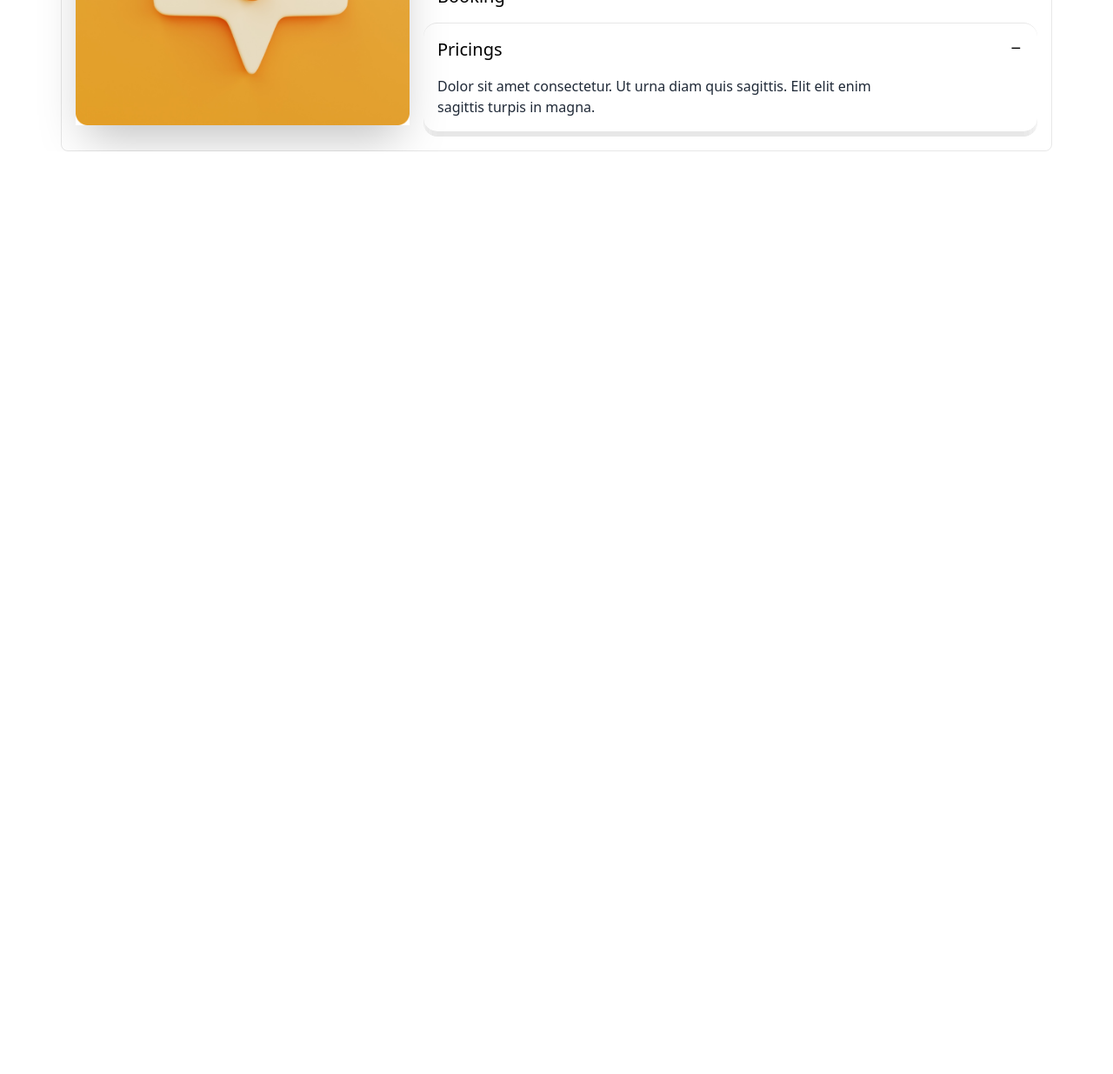
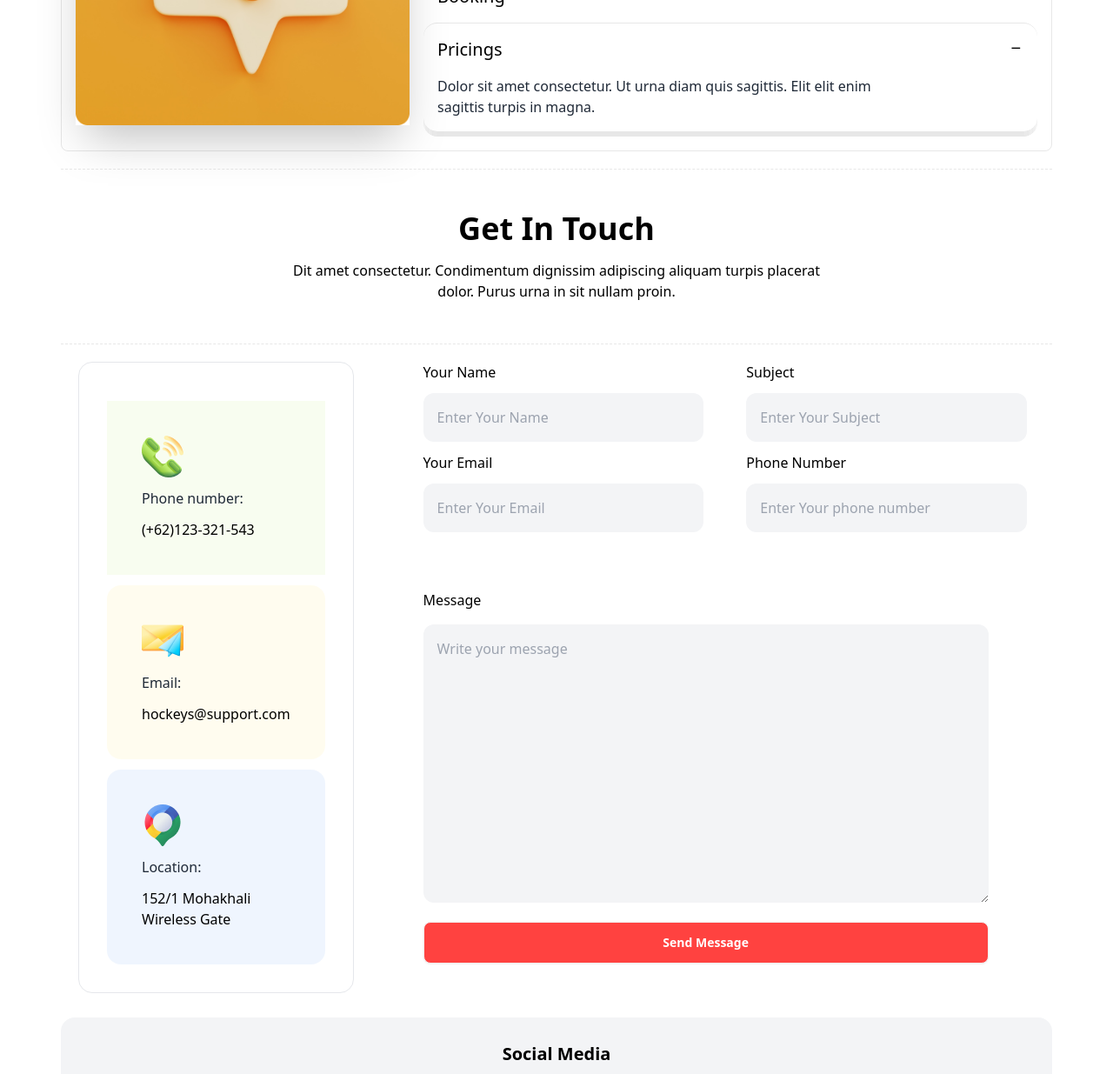
Before and after one commit to Developer-Sojol/Assignment-3-hockey-web, a plain HTML site: page index.html in a window 1280 px wide. Shown: the part 3650-4885 px from the top of the page at 87% size. Before the commit the page ends 3824 px from the top, so only its background shows below. Drawn offline with nearby package versions, Linux system fonts and the light colour scheme.

Commit message:
form added

```diff
--- a/index.html
+++ b/index.html
@@ -381,7 +381,76 @@
                     </div>
 
           </div>
+        </section>
+                    <!-- Touch sec -->
+          <section class="container mx-auto md:container md:mx-auto mt-5  md:max-w-[1140px] ">
 
+            <div class="text-black text-center border-dashed  border-y border-[#1313181a]  p-12">
+              <h1 class="text-4xl font-bold pb-4">Get In Touch</h1>
+              <p>Dit amet consectetur. Condimentum dignissim adipiscing aliquam turpis placerat <br> dolor. Purus urna in sit nullam proin. </p>
+            </div>
+
+            <div class="flex flex-col ml-5 md:flex-row mt-5 gap-20">
+
+              <div class="md:w-2/6 p-8 rounded-2xl  border border-[#131318a]">
+                <div class="p-10 mt-3  bg-[#bced6d1a]">
+                  <img src="./Images/Group 1171275317.png" alt="">
+                  <p class="mt-3 mb-3">Phone number:</p>
+                  <h3 class="text-black">(+62)123-321-543</h3>
+                </div>
+
+                <div class="p-10 mt-3 rounded-2xl bg-[#fddd5f1a]">
+                  <img src="./Images/Group 1171275318.png" alt="">
+                  <p class="mt-3 mb-3">Email:</p>
+                  <h3 class="text-black">hockeys@support.com</h3>
+                </div>
+
+                <div class="p-10 mt-3  rounded-2xl bg-[#629cf01a]">
+                  <img src="./Images/Group 1171275321.png" alt="">
+                  <p class="mt-3 mb-3">Location:</p>
+                  <h3 class="text-black">152/1 Mohakhali Wireless Gate</h3>
+                </div>
+              </div>
+          <!--  Form start -->
+              <div  class="grid gap-5 grid-cols-1 md:grid-cols-2 ">
+
+                <div class=" space-y-3 ">
+                  <p class="text-black ">Your Name</p>
+                  <input class="bg-gray-100 rounded-xl p-4 w-11/12" placeholder="Enter Your Name" type="text">
+
+                  <p class="text-black">Your Email</p>
+                  <input class="bg-gray-100 rounded-xl p-4 w-11/12" placeholder="Enter Your Email" type="text">
+
+                </div>
+
+
+                <div class="space-y-3">
+                  <p class="text-black">Subject</p>
+                  <input class="bg-gray-100 rounded-xl p-4 w-11/12" placeholder="Enter Your Subject" type="text">
+
+                  <p class="text-black">Phone Number</p>
+                  <input class="bg-gray-100 rounded-xl p-4 w-11/12" placeholder="Enter Your phone number" type="text">
+                  <p></p>
+
+                </div>
+                <div class="-mt-30 container ">
+                  <p class="text-black mb-4">Message</p>
+                  <textarea placeholder="Write your message" class="bg-gray-100 rounded-xl p-4 w-11/12 md:w-[650px] " name="message" id="" cols="70" rows="12"></textarea>
+
+                  <button class=" w-11/12 md:w-[650px] btn bg-btn-color text-white mt-4">Send Message</button>
+                </div>
+               </div>
+            </div>
+
+            <div class="bg-gray-100 rounded-2xl p-7 mt-7">
+                <h2 class="text-center text-black font-bold text-xl">Social Media</h2>
+                <ul class="flex gap-5 justify-center text-black mt-3">
+                  <li><a href=""><i class="fa-brands fa-facebook"></i></a></li>
+                  <li><a href=""><i class="fa-brands fa-twitter"></i></a></li>
+                  <li><a href=""><i class="fa-brands fa-instagram"></i></a></li>
+                  <li><a href=""><i class="fa-brands fa-youtube"></i></a></li>
+               </ul>
+            </div>
           </section>
 
    </main>
```
